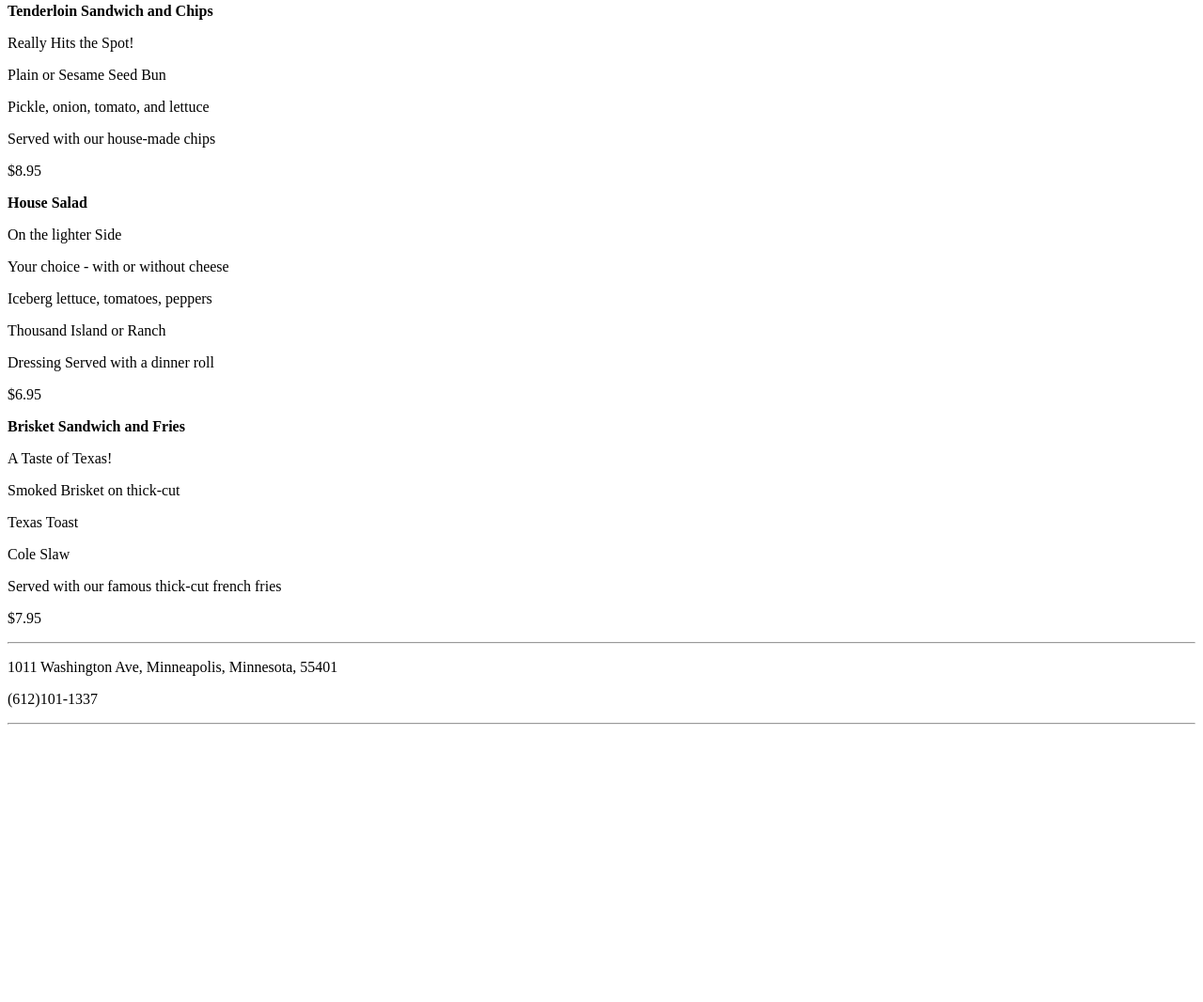
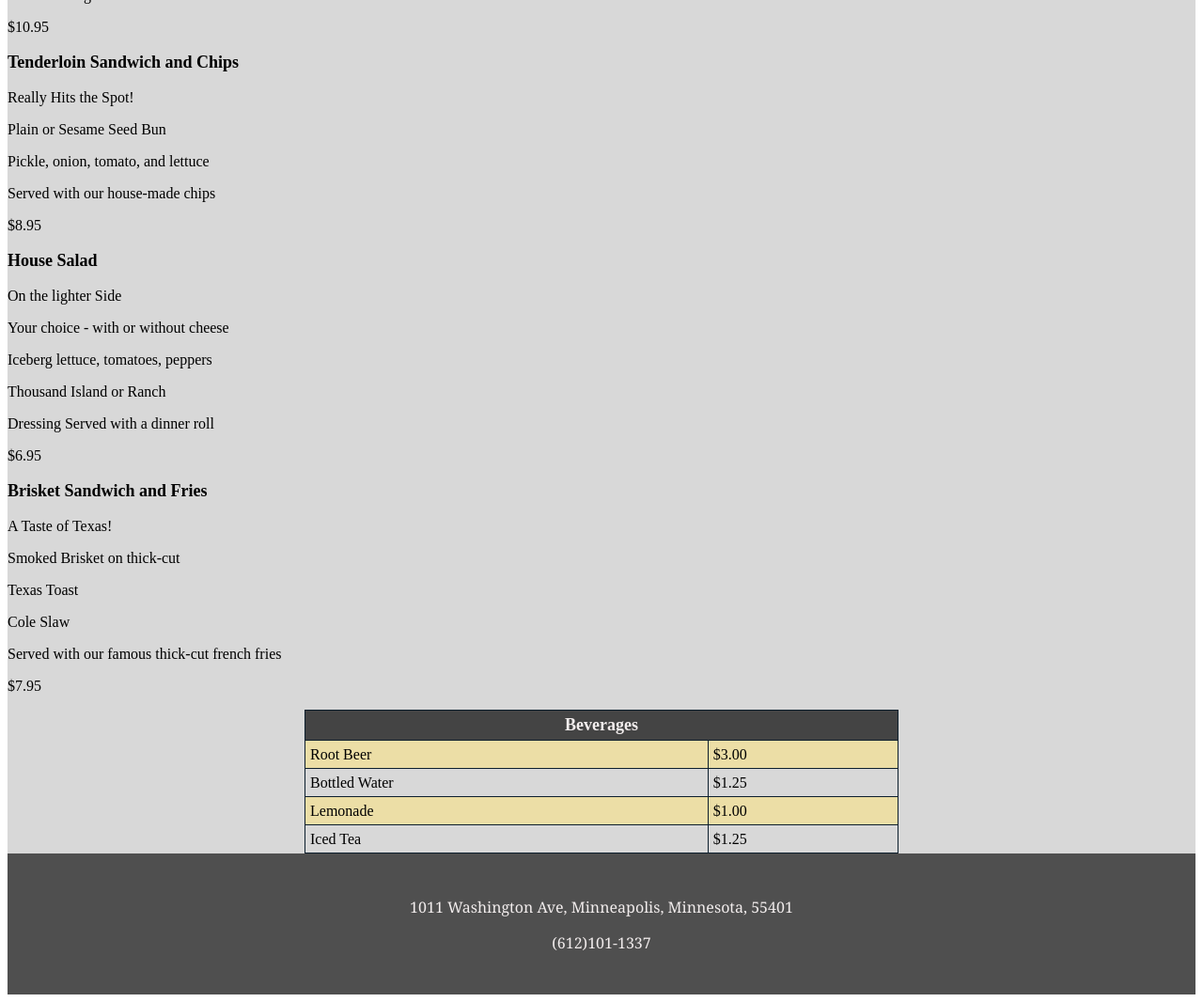
Before and after one commit to DevNoahW/WebDevelopmentCourse, a plain HTML site: page Restaurant/menu.html in a window 1280 px wide. Shown: the part 793-1859 px from the top of the page at 94% size. Before the commit the page ends 1572 px from the top, so only its background shows below. Drawn offline with Linux system fonts and the light colour scheme.

Commit message:
Restaurant Assessment 2 changes
Added styling as per requirements of Restaurant Project 2

```diff
--- a/Restaurant/menu.html
+++ b/Restaurant/menu.html
@@ -2,12 +2,46 @@
 <!--
 Name: Noah Wieser
 Date Created: 11/21/2019
-Most recent revision: 11/22/2019
+Most recent revision: 11/24/2019
 -->
 <html lang="en">
 
   <head>
     <title>Menu</title>
+    <link href="styles/restaurantStyles.css" rel="stylesheet" type="text/css" />
+
+    <!--Here's our internal style sheet for the menu page.
+        I put the food item names into a class so they can all be altered
+        at once, if they need to be.-->
+    <style>
+      #menu{
+        background-color: #D8D8D8;
+      }
+      .foodName{
+        font-weight: bold;
+        font-size: 18px;
+      }
+      table, th, td{
+        border: 1px solid #0d1f2d;
+        border-collapse: collapse;
+        padding: 5px 5px;
+      }
+      table{
+        width: 50%;
+        margin: auto;
+      }
+      tr{
+        height: 30px;
+      }
+      th {
+        background-color: #444444;
+        color: #f2eded;
+      }
+      tr:nth-child(odd) {
+        background-color: #ECDEA6;
+      }
+    </style>
+
   </head>
 
   <body>
@@ -18,18 +52,18 @@ Most recent revision: 11/22/2019
 
 
     <nav>
-      <hr />
       <!-- Links to the other pages in our website -->
       <p><a href="index.html">Home</a></p>
       <p><a href="menu.html">Menu</a></p>
       <p><a href="contact.html">Contact Us</a></p>
-      <hr />
+      <div class="clear-float">
+
     </nav>
 
 
     <section id="menu">
       <article id="burgerAndFries">
-        <p><strong>Burger and Fries</strong></p>
+        <p class="foodName">Burger and Fries</p>
         <p>All American Classic!</p>
         <p>Your choice - with or without cheese</p>
         <p>Pickle, onion, tomato, and lettuce</p>
@@ -38,7 +72,7 @@ Most recent revision: 11/22/2019
       </article>
 
       <article id="hotDogAndChips">
-        <p><strong>Hot Dog and Chips</strong></p>
+        <p class="foodName">Hot Dog and Chips</p>
         <p>A Summer Classic!</p>
         <p>Your choice - white or wheat bun</p>
         <p>Relish, mustard, and ketchup</p>
@@ -47,7 +81,7 @@ Most recent revision: 11/22/2019
       </article>
 
       <article id="italianSausageAndPeppers">
-        <p><strong>Italian Sausage and Peppers</strong></p>
+        <p class="foodName">Italian Sausage and Peppers</p>
         <p>An All-Time Favorite!</p>
         <p>Your choice - mild or spicy Cole Slaw</p>
         <p>Served with garlic mashers</p>
@@ -55,7 +89,7 @@ Most recent revision: 11/22/2019
       </article>
 
       <article id="tenderloinSandwichAndChips">
-        <p><strong>Tenderloin Sandwich and Chips</strong></p>
+        <p class="foodName">Tenderloin Sandwich and Chips</p>
         <p>Really Hits the Spot!</p>
         <p>Plain or Sesame Seed Bun</p>
         <p>Pickle, onion, tomato, and lettuce</p>
@@ -64,7 +98,7 @@ Most recent revision: 11/22/2019
       </article>
 
       <article id="houseSalad">
-        <p><strong>House Salad</strong></p>
+        <p class="foodName">House Salad</p>
         <p>On the lighter Side</p>
         <p>Your choice - with or without cheese</p>
         <p>Iceberg lettuce, tomatoes, peppers</p>
@@ -74,7 +108,7 @@ Most recent revision: 11/22/2019
       </article>
 
       <article id="brisketSandwichAndFries">
-        <p><strong>Brisket Sandwich and Fries</strong></p>
+        <p class="foodName">Brisket Sandwich and Fries</p>
         <p>A Taste of Texas!</p>
         <p>Smoked Brisket on thick-cut</p>
         <p>Texas Toast</p>
@@ -82,14 +116,49 @@ Most recent revision: 11/22/2019
         <p>Served with our famous thick-cut french fries</p>
         <p>$7.95</p>
       </article>
+
+      <article id="beverages">
+          <table>
+
+            <thead>
+              <tr>
+                <th colspan="2" class="foodName">Beverages</th>
+              </tr>
+            </thead>
+
+            <tbody>
+              <tr>
+                <td>Root Beer</td>
+                <td>$3.00</td>
+              </tr>
+
+              <tr>
+                <td>Bottled Water</td>
+                <td>$1.25</td>
+              </tr>
+
+              <tr>
+                <td>Lemonade</td>
+                <td>$1.00</td>
+              </tr>
+
+              <tr>
+                <td>Iced Tea</td>
+                <td>$1.25</td>
+              </tr>
+            </tbody>
+          </table>
+
+        <div class="clear-float"></div>
+
+      </article>
     </section>
 
 
+
     <footer>
-      <hr />
       <p>1011 Washington Ave, Minneapolis, Minnesota, 55401</p>
       <p>(612)101-1337</p>
-      <hr />
     </footer>
 
   </body>
--- /dev/null
+++ b/Restaurant/styles/restaurantStyles.css
@@ -0,0 +1,40 @@
+/*
+Creator: Noah Wieser
+Date created: 11/24/2019
+Date last modified:
+*/
+
+header, footer {
+    height: 100px;
+    text-align: center;
+    padding: 30px 10px 20px 10px;
+    font-family: "Georgia", Times, serif;
+    background-color: #4F4F4F;
+    color: #f2eded;
+}
+
+
+nav a {
+
+    text-align: center;
+    margin: 20px;
+    width: 100px;
+    float: left;
+}
+nav a:visited {
+  color: #8C60B7;
+}
+nav a:hover {
+  font-weight: bold;
+}
+
+nav a:active {
+  text-decoration: none;
+}
+
+.clear-float {
+    clear:both;
+}
+.right-content {
+    float:left;
+}
```
Also changed, not shown: Restaurant/contact.html (+22 -14 lines), Restaurant/index.html (+28 -12 lines), 3 other files.
